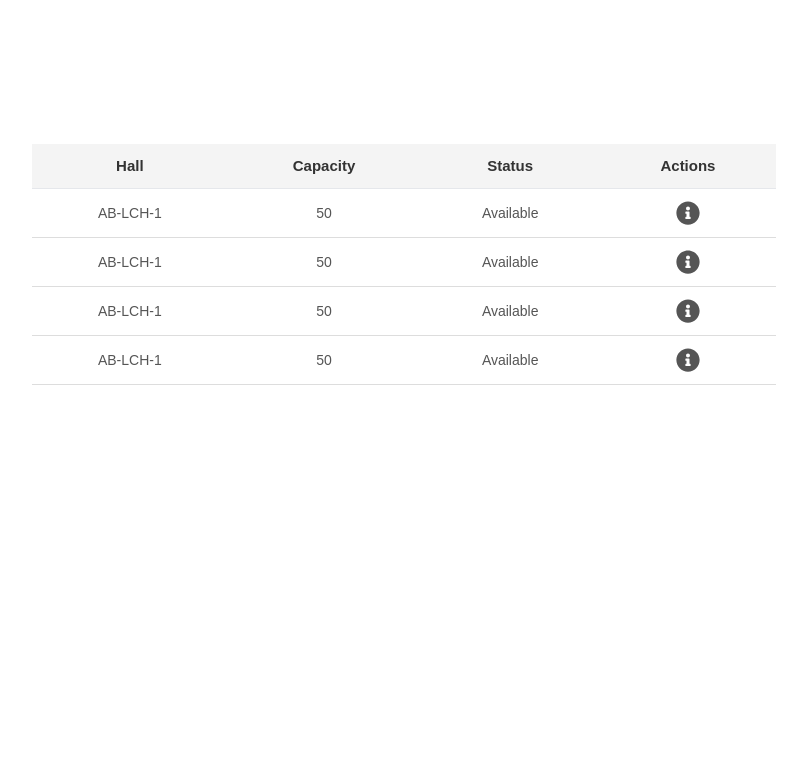
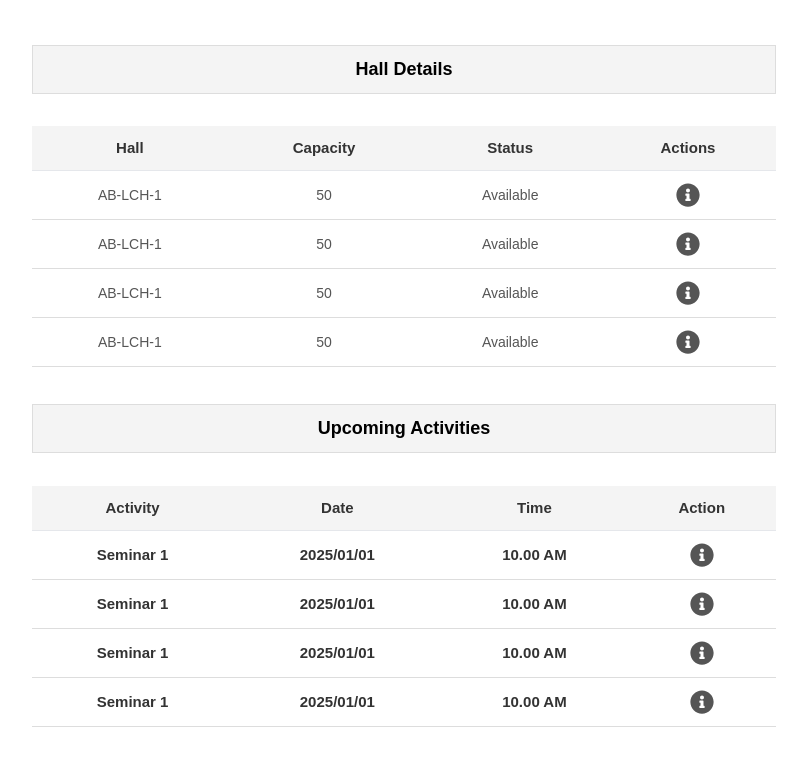
Before and after one commit to zaplink/HallEase-New, a Next.js app: page /hall in a window 1280 px wide. Shown: the top 766 px of the page, without its empty margins (236-1043 px from the left). Built offline with nearby package versions, Linux system fonts and the light colour scheme.

Commit message:
add another table

```diff
--- a/src/app/hall/page.tsx
+++ b/src/app/hall/page.tsx
@@ -1,6 +1,7 @@
 import {
   Table,
   TableBody,
+  TableCaption,
   // TableCaption,
   TableCell,
   TableHead,
@@ -12,9 +13,24 @@ import { FaInfoCircle } from "react-icons/fa";
 export default function Home() {
   return (
     <div style={{  justifyContent: 'center', alignItems: 'center', height: '100vh',padding:'20px' }}>
+      <div
+        style={{
+          textAlign: "center",
+          fontWeight: "bold",
+          fontSize: "18px",
+          padding: "10px",
+          backgroundColor: "#f4f4f4",
+          margin: "20px auto",
+          marginTop:"2%",
+          width: "60%",
+          border: "1px solid #ddd",
+        }}
+      >
+        Hall Details
+      </div>
 
 
-      <Table style={{width:'60%',borderCollapse:'collapse',marginLeft:'20%',marginTop:'10%'}}>
+      <Table style={{width:'60%',borderCollapse:'collapse',marginLeft:'20%',marginTop:'1%',height:'30%'}}>
 
   <TableHeader style={{backgroundColor:'#f4f4f4'}}>
     <TableRow >
@@ -59,6 +75,73 @@ export default function Home() {
     </TableRow>
   </TableBody>
 </Table>
+<div
+        style={{
+          textAlign: "center",
+          fontWeight: "bold",
+          fontSize: "18px",
+          padding: "10px",
+          backgroundColor: "#f4f4f4",
+          margin: "20px auto",
+          marginTop:"3%",
+          width: "60%",
+          border: "1px solid #ddd",
+        }}
+      >
+        Upcoming Activities
+      </div>
+<Table style={{width:'60%',borderCollapse:'collapse',marginLeft:'20%',marginTop:'1%',height:'20%'}}>
+
+  <TableHeader style={{backgroundColor:'#f4f4f4'}}>
+
+    <TableRow>
+      <TableHead style={{padding:'12px',textAlign:'center',fontWeight:'bold',color:'#333',fontSize:'15px'}}>Activity</TableHead>
+      <TableHead style={{padding:'12px',textAlign:'center',fontWeight:'bold',color:'#333',fontSize:'15px'}}>Date</TableHead>
+      <TableHead style={{padding:'12px',textAlign:'center',fontWeight:'bold',color:'#333',fontSize:'15px'}}>Time</TableHead>
+      <TableHead style={{padding:'12px',textAlign:'center',fontWeight:'bold',color:'#333',fontSize:'15px'}}>Action</TableHead>
+    </TableRow>
+
+  </TableHeader>
+  <TableBody>
+    <TableRow style={{ borderBottom: '1px solid #ddd' }}>
+      <TableCell style={{padding:'12px',textAlign:'center',fontWeight:'bold',color:'#333',fontSize:'15px'}}>Seminar 1</TableCell>
+      <TableCell style={{padding:'12px',textAlign:'center',fontWeight:'bold',color:'#333',fontSize:'15px'}}>2025/01/01</TableCell>
+      <TableCell style={{padding:'12px',textAlign:'center',fontWeight:'bold',color:'#333',fontSize:'15px'}}>10.00 AM</TableCell>
+      <TableCell style={{padding:'12px',color:'#555', display: 'flex', justifyContent: 'center', alignItems: 'center'}}>
+        <FaInfoCircle size={24} />
+      </TableCell>
+
+    </TableRow>
+    <TableRow style={{ borderBottom: '1px solid #ddd' }}>
+      <TableCell style={{padding:'12px',textAlign:'center',fontWeight:'bold',color:'#333',fontSize:'15px'}}>Seminar 1</TableCell>
+      <TableCell style={{padding:'12px',textAlign:'center',fontWeight:'bold',color:'#333',fontSize:'15px'}}>2025/01/01</TableCell>
+      <TableCell style={{padding:'12px',textAlign:'center',fontWeight:'bold',color:'#333',fontSize:'15px'}}>10.00 AM</TableCell>
+      <TableCell style={{padding:'12px',color:'#555', display: 'flex', justifyContent: 'center', alignItems: 'center'}}>
+        <FaInfoCircle size={24} />
+      </TableCell>
+
+    </TableRow>
+    <TableRow style={{ borderBottom: '1px solid #ddd' }}>
+      <TableCell style={{padding:'12px',textAlign:'center',fontWeight:'bold',color:'#333',fontSize:'15px'}}>Seminar 1</TableCell>
+      <TableCell style={{padding:'12px',textAlign:'center',fontWeight:'bold',color:'#333',fontSize:'15px'}}>2025/01/01</TableCell>
+      <TableCell style={{padding:'12px',textAlign:'center',fontWeight:'bold',color:'#333',fontSize:'15px'}}>10.00 AM</TableCell>
+      <TableCell style={{padding:'12px',color:'#555', display: 'flex', justifyContent: 'center', alignItems: 'center'}}>
+        <FaInfoCircle size={24} />
+      </TableCell>
+
+    </TableRow>
+    <TableRow style={{ borderBottom: '1px solid #ddd' }}>
+      <TableCell style={{padding:'12px',textAlign:'center',fontWeight:'bold',color:'#333',fontSize:'15px'}}>Seminar 1</TableCell>
+      <TableCell style={{padding:'12px',textAlign:'center',fontWeight:'bold',color:'#333',fontSize:'15px'}}>2025/01/01</TableCell>
+      <TableCell style={{padding:'12px',textAlign:'center',fontWeight:'bold',color:'#333',fontSize:'15px'}}>10.00 AM</TableCell>
+      <TableCell style={{padding:'12px',color:'#555', display: 'flex', justifyContent: 'center', alignItems: 'center'}}>
+        <FaInfoCircle size={24} />
+      </TableCell>
+
+    </TableRow>
+  </TableBody>
+
+</Table>
 
 
 
```
